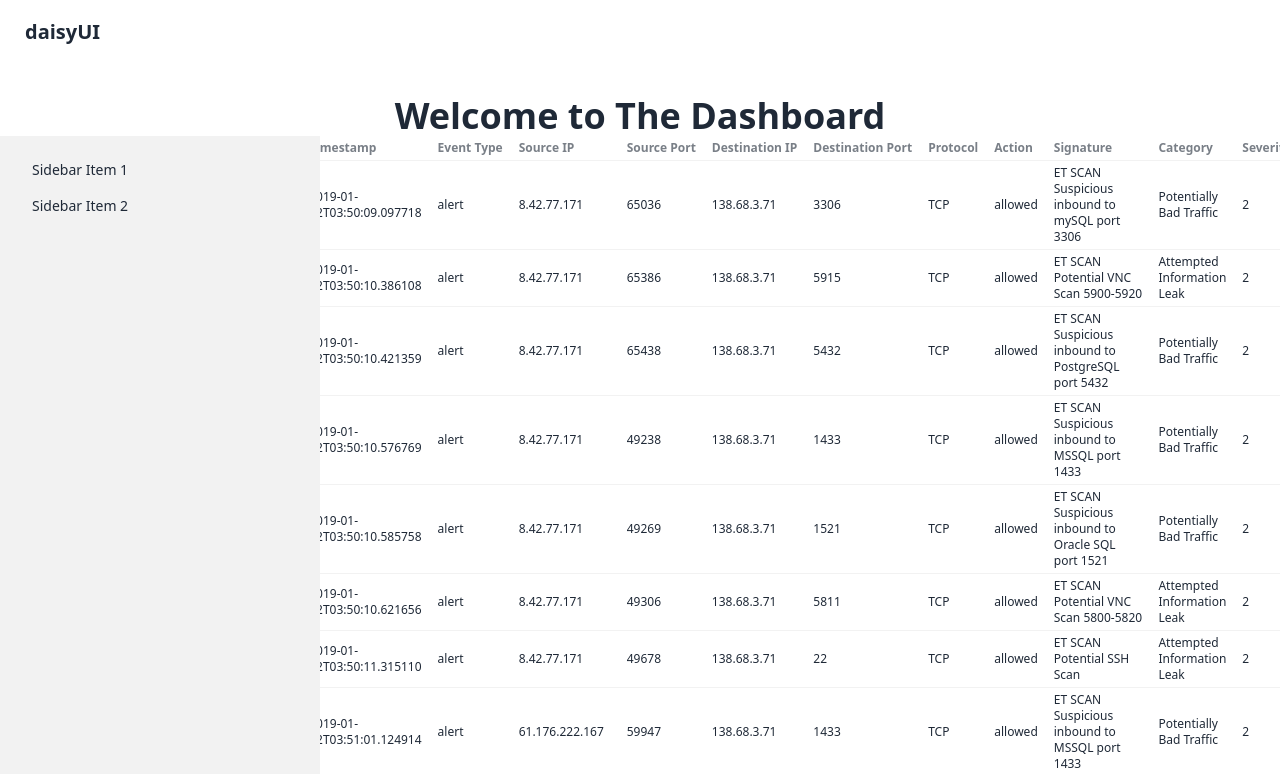
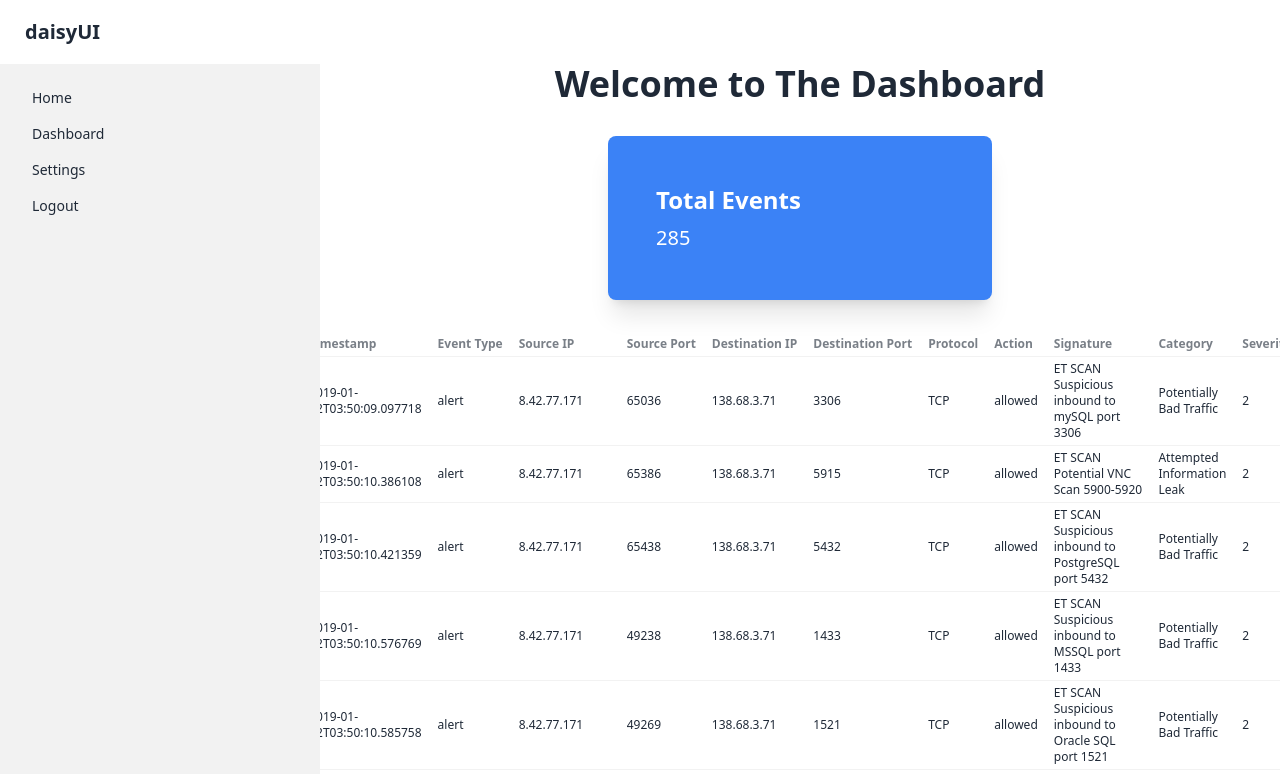
Before and after one commit to dev-ruchi/security-pulse, a React (Vite) app: page / in a window 1280 px wide. Shown: the top 774 px of the page. Built offline with nearby package versions, Linux system fonts and the light colour scheme; data requests are answered from the project's data file.

Commit message:
show total events in a card

```diff
--- a/src/App.jsx
+++ b/src/App.jsx
@@ -1,5 +1,5 @@
 import { useState, useEffect } from "react";
-
+import EventCountCard from "./EventCountCard";
 import Dashboard from "./Dashboard";
 import Drawer from "./Drawer";
 import Navbar from "./Navbar";
@@ -25,16 +25,17 @@ function App() {
   return (
     <>
       <Navbar />
-      <h1 className=" text-4xl font-bold text-center mt-8 text-gray-800">
-        Welcome to The Dashboard
-      </h1>
+
       <div className="drawer lg:drawer-open">
         <input id="my-drawer-2" type="checkbox" className="drawer-toggle" />
         <div className="drawer-content flex flex-col items-center justify-center">
           {/* Page content here */}
-
+          <Dashboard />
+          <div className="mb-8">
+            <EventCountCard />
+          </div>
           <div className="overflow-x-auto">
-            <table className="table table-xs">
+            <table className="table table-xs table-striped table-bordered w-full">
               <thead>
                 <tr>
                   <th>Timestamp</th>
@@ -69,8 +70,6 @@ function App() {
               </tbody>
             </table>
           </div>
-
-          <Dashboard />
         </div>
         <Drawer />
       </div>
--- a/src/Dashboard.jsx
+++ b/src/Dashboard.jsx
@@ -1,7 +1,13 @@
 import React from "react";
 
 function Dashboard() {
-  return <div>Dashboard</div>;
+  return (
+    <div>
+      <h1 className="text-4xl font-bold text-center mb-8 text-gray-800">
+        Welcome to The Dashboard
+      </h1>
+    </div>
+  );
 }
 
 export default Dashboard;
--- a/src/Drawer.jsx
+++ b/src/Drawer.jsx
@@ -10,12 +10,10 @@ function Drawer() {
       ></label>
       <ul className="menu p-4 w-80 min-h-full bg-base-200 text-base-content">
         {/* Sidebar content here */}
-        <li>
-          <a>Sidebar Item 1</a>
-        </li>
-        <li>
-          <a>Sidebar Item 2</a>
-        </li>
+        <li><a href="#home">Home</a></li>
+        <li><a href="#dashboard">Dashboard</a></li>
+        <li><a href="#settings">Settings</a></li>
+        <li><a href="#logout">Logout</a></li>
       </ul>
     </div>
   );
--- /dev/null
+++ b/src/EventCountCard.jsx
@@ -0,0 +1,34 @@
+import React from "react";
+import { useEffect, useState } from "react";
+
+const EventCountCard = () => {
+  const [events, setEvents] = useState([]);
+
+  useEffect(() => {
+    fetchEvents();
+  }, []);
+
+  function fetchEvents() {
+    fetch("http://localhost:3000/events")
+      .then((res) => {
+        return res.json();
+      })
+      .then((data) => {
+        setEvents(data);
+        console.log(data);
+      });
+  }
+
+  const totalEvents = events.length;
+
+  return (
+    <div className="card w-96 bg-blue-500 text-white shadow-xl p-4 rounded-lg">
+      <div className="card-body">
+        <h2 className="card-title text-2xl font-bold">Total Events</h2>
+        <p className="text-xl">{totalEvents}</p>
+      </div>
+    </div>
+  );
+};
+
+export default EventCountCard;
```
